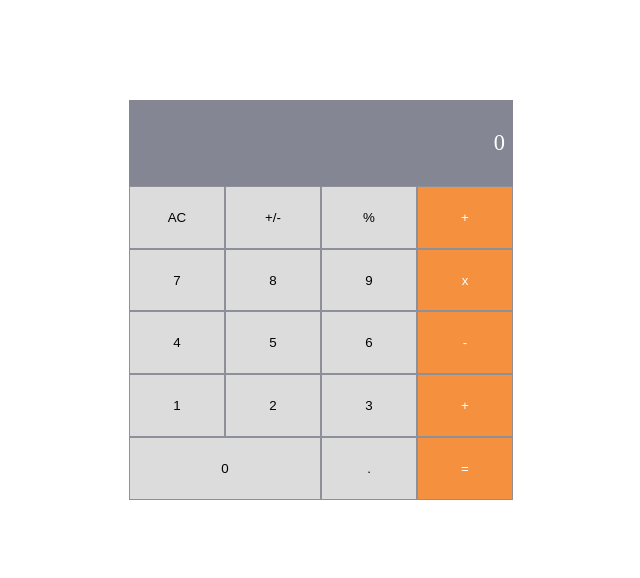
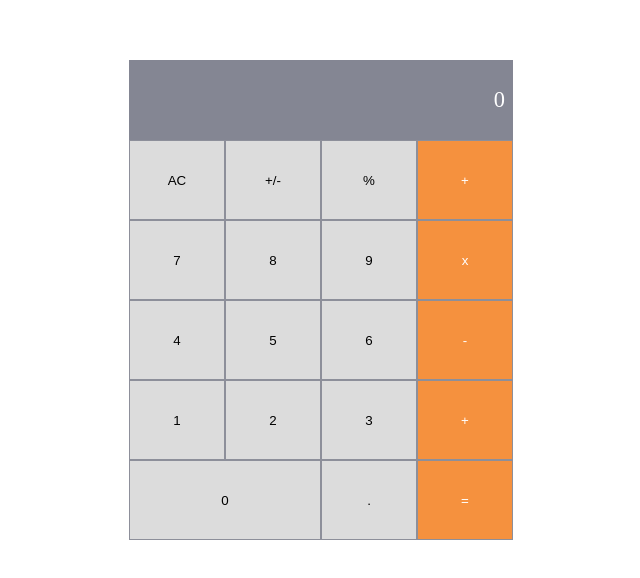
Before and after one commit to VaneCode/Math-magicians, a React (Create React App) app: page / in a window 1280 px wide. Shown: the part 108-686 px from the top of the page, without its empty margins (327-967 px from the left). Built offline with nearby package versions, Linux system fonts and the light colour scheme.

Commit message:
Update button's styles

```diff
--- a/src/components/Calculator.js
+++ b/src/components/Calculator.js
@@ -5,8 +5,8 @@ class CalcUI extends React.Component {
   render() {
     return (
       <div className="divCalculator">
+        <div className="divResult">0</div>
         <div className="divButtons">
-          <div className="divResult">0</div>
           <button className="btnNumber" type="button">AC</button>
           <button className="btnNumber" type="button">+/-</button>
           <button className="btnNumber" type="button">%</button>
--- a/src/index.css
+++ b/src/index.css
@@ -35,17 +35,6 @@ html {
   width: 30%;
 }
 
-.divButtons {
-  display: grid;
-  grid-template-columns: repeat(4, 1fr);
-  width: 100%;
-  height: 50%;
-}
-
-.divButtons :nth-child(18) {
-  grid-column: span 2;
-}
-
 .divResult {
   background-color: var(--second-color);
   color: var(--white-color);
@@ -55,19 +44,28 @@ html {
   justify-content: flex-end;
   align-items: center;
   padding: 0.5rem;
-  grid-column: span 4;
+  height: 10%;
+}
+
+.divButtons {
+  display: grid;
+  grid-template-columns: repeat(4, 1fr);
+  width: 100%;
+  height: 50%;
 }
 
 button {
   text-align: center;
   border: 0.1rem solid var(--four-color);
-}
-
-.btnNumber {
   background-color: var(--third-color);
 }
 
-.btnOperation {
+.divButtons :nth-child(17) {
+  grid-column: span 2;
+}
+
+.divButtons :nth-child(4n),
+.divButtons :nth-child(19) {
   background-color: var(--main-color);
   color: var(--white-color);
 }
```
Also changed, not shown: src/components/Button.js (added, +12 -0 lines).
